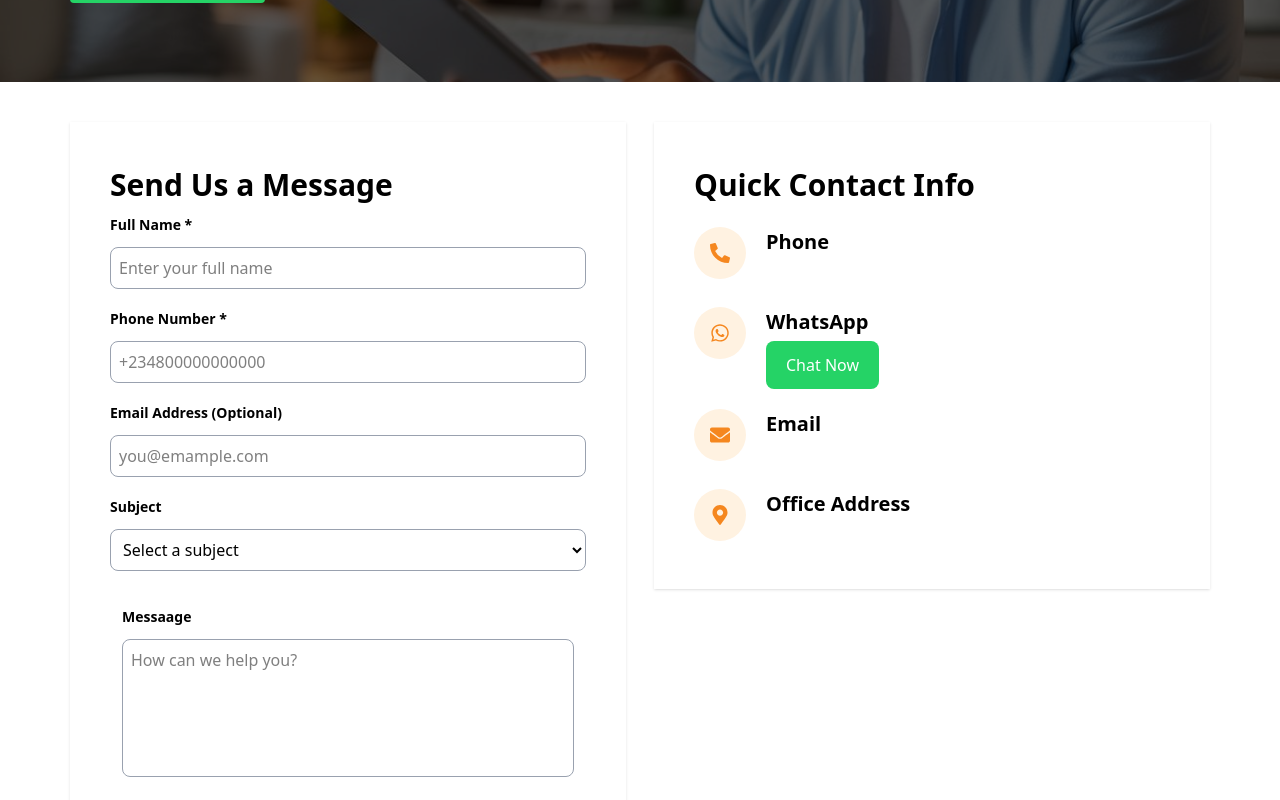
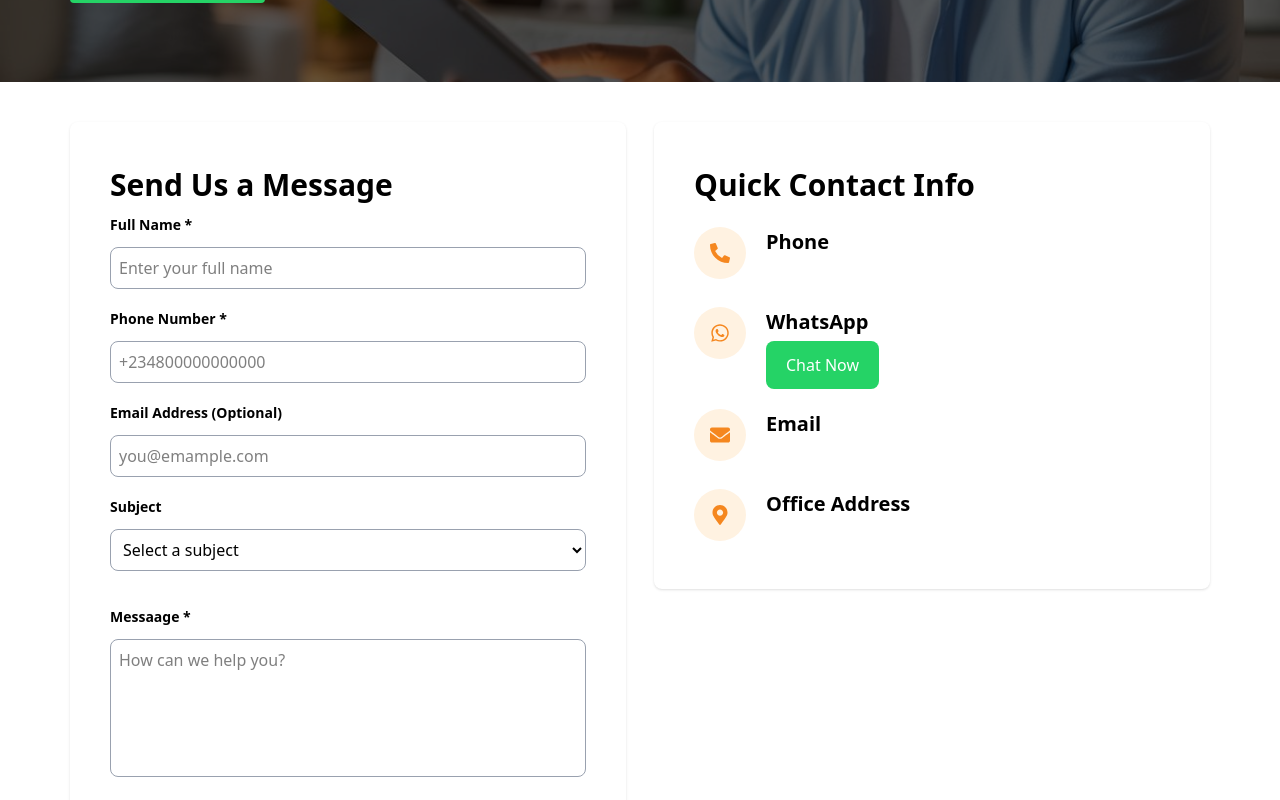
Before and after one commit to Adeleyeshina/Nadiitech, a React (Vite) app: page /contact in a window 1280 px wide. Shown: the part 360-1160 px from the top of the page. Built offline with nearby package versions, Linux system fonts and the light colour scheme.

Commit message:
Contact updated

```diff
--- a/src/component/ContactComponent/ContactInfo.jsx
+++ b/src/component/ContactComponent/ContactInfo.jsx
@@ -17,7 +17,7 @@ const ContactInfo = () => {
   return (
     <section className='pt-10'>
         <div className="grid grid-cols-1 lg:grid-cols-2 gap-7">
-            <div className='p-10 shadow'>
+            <div className='p-7 md:p-10 shadow rounded-lg'>
                 <h3 className='font-bold text-[30px] mb-2'>Send Us a Message</h3>
                 <form action={handleSubmit(onSubmit)} className='grid gap-5'>
                     <div>
@@ -76,9 +76,9 @@ const ContactInfo = () => {
                         {errors.subject && <p className='text-red-600 ml-3 italic'>{errors.subject.message}</p>}
                     </div>
 
-                    <div className='mx-3 text-area'>
+                    <div className='text-area'>
                         <div className='mt-4'>
-                        <label htmlFor="message" className='text-sm font-semibold block mb-3'>Messaage</label>
+                        <label htmlFor="message" className='text-sm font-semibold block mb-3'>Messaage *</label>
                         <textarea name=""
                         id="" cols="50"
                         rows={"5"}
@@ -98,7 +98,7 @@ const ContactInfo = () => {
             </div>
 
             <div>
-                <div className='p-10 shadow'>
+                <div className='p-10 shadow rounded-lg'>
                     <h3 className='font-bold text-[30px] mb-2'>Quick Contact Info</h3>
                     <div className='mt-5 grid gap-5'>
                         <div className='flex items-start gap-5'>
```
